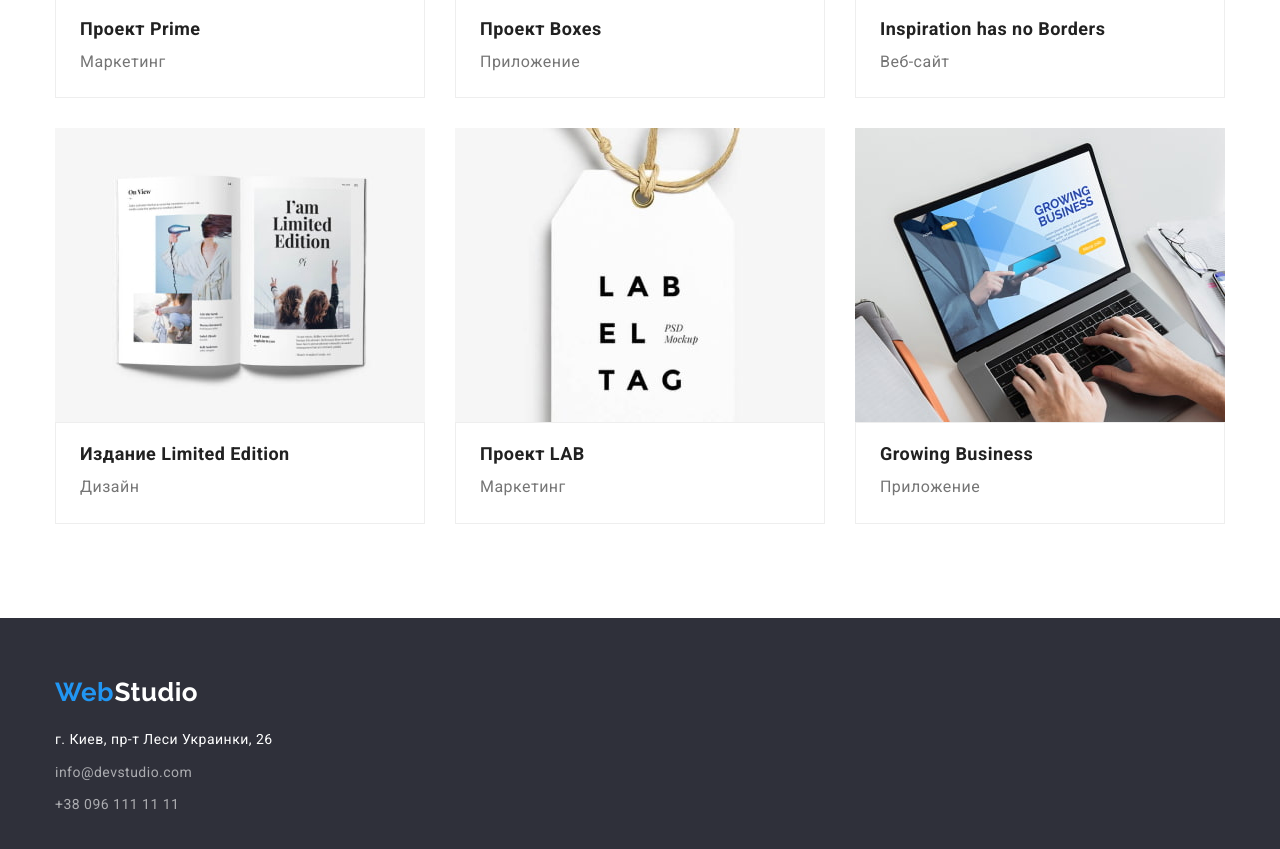
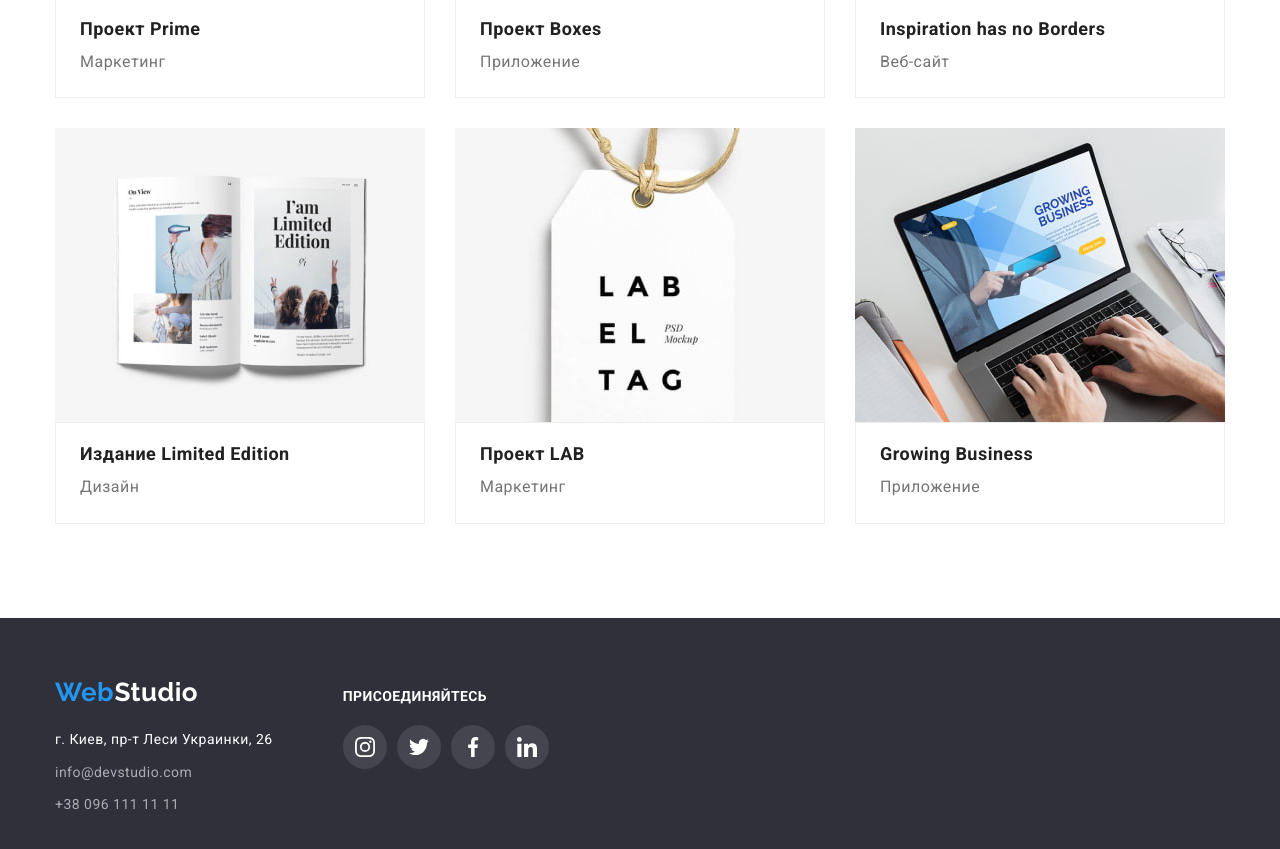
Before and after one commit to Graphone/goit-markup-hw-04, a plain HTML site: page portfolio.html in a window 1280 px wide. Shown: the part 987-1836 px from the top of the page. Drawn offline with nearby package versions, Linux system fonts and the light colour scheme.

Commit message:
header&footer upd

```diff
--- a/portfolio.html
+++ b/portfolio.html
@@ -32,7 +32,7 @@
               <a href="./index.html">Студия</a>
             </li>
             <li class="list-item">
-              <a class="active" href="./portfolio.html">Портфолио</a>
+              <a href="./portfolio.html" class="active">Портфолио</a>
             </li>
             <li class="list-item">
               <a href="">Контакты</a>
@@ -41,13 +41,17 @@
           <ul class="contacts-list">
             <li class="item">
               <a href="mailto:info@devstudio.com">
-                <span class="mail-button"></span>
+                <svg class="mail-icon">
+                  <use href="./images/sprite.svg#envelope"></use>
+                </svg>
                 info@devstudio.com
               </a>
             </li>
             <li class="item">
               <a href="tel:+380961111111">
-                <span class="tel-button"></span>
+                <svg class="tel-icon">
+                  <use href="./images/sprite.svg#smartphone"></use>
+                </svg>
                 +38 096 111 11 11
               </a>
             </li>
@@ -213,7 +217,8 @@
       </section>
     </main>
     <footer class="footer">
-      <div class="container">
+      <div class="footer-container">
+        <div class="logo-adress">
           <a href="index.html" class="main-logo">
             <p class="logo-stylization">
               <span class="logo-item">
@@ -223,6 +228,7 @@
             </p>
           </a>
           <address>
+            <div>
               <ul class="address-list">
                 <li class="item">
                   <a href="">г. Киев, пр-т Леси Украинки, 26</a>
@@ -238,6 +244,41 @@
                   </a>
                 </li>
               </ul>
+            </div>
+        </div>
+          <div class="social-container">
+            <p class="social-title">Присоединяйтесь</p>
+            <ul class="social-list">
+              <li class="social-item">
+                <a href="" class="social-link">
+                  <svg class="social-icon">
+                    <use href="./images/sprite.svg#instagram"></use>
+                  </svg>
+                </a>
+              </li>
+              <li class="social-item">
+                <a href="" class="social-link">
+                  <svg class="social-icon">
+                    <use href="./images/sprite.svg#twitter"></use>
+                  </svg>
+                </a>
+              </li>
+              <li class="social-item">
+                <a href="" class="social-link">
+                  <svg class="social-icon">
+                    <use href="./images/sprite.svg#facebook"></use>
+                  </svg>
+                </a>
+              </li>
+              <li class="social-item">
+                <a href="" class="social-link">
+                  <svg class="social-icon">
+                    <use href="./images/sprite.svg#linkedin"></use>
+                  </svg>
+                </a>
+              </li>
+            </ul>
+          </div>
         </address>
       </div>
     </footer>
```
Lines whose indentation alone changed are shown as unchanged.
